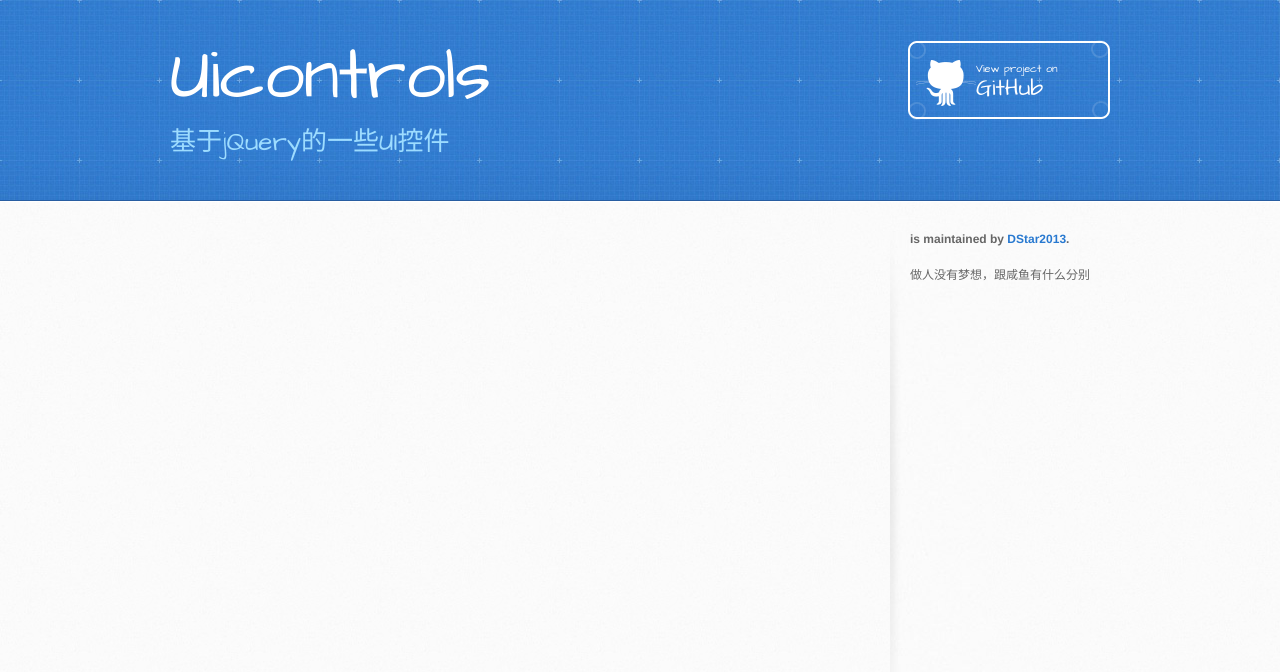
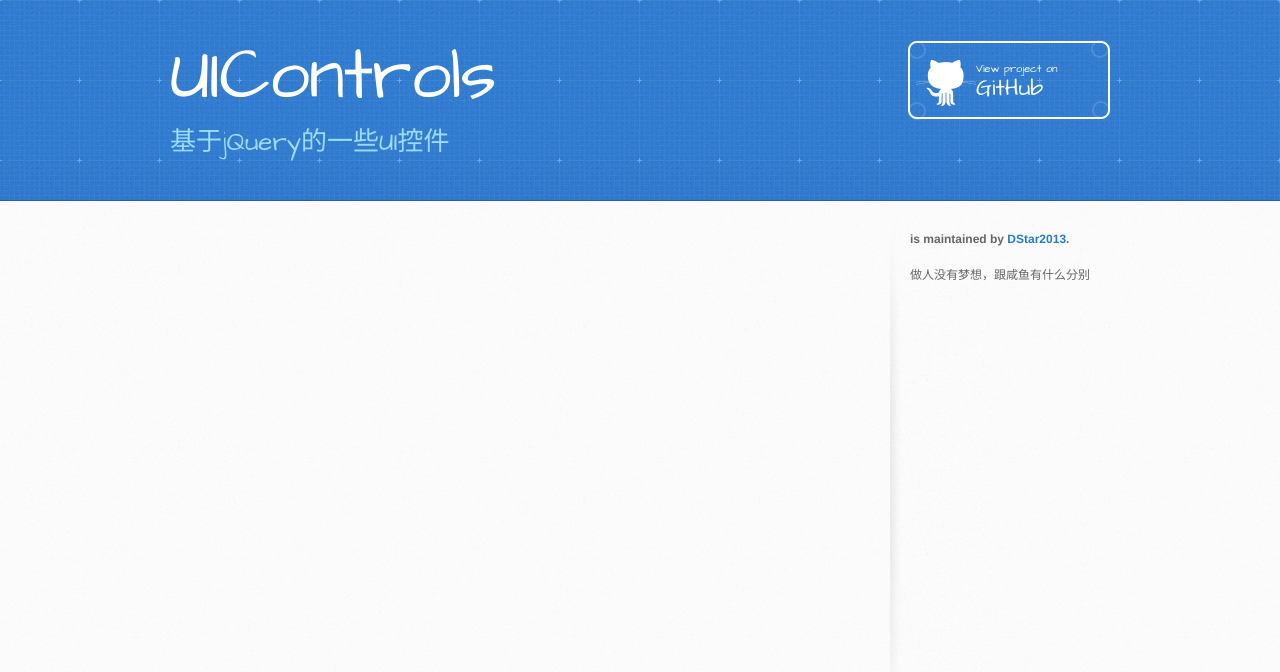
Before and after one commit to DStar2013/UIControls, a plain HTML site: page index.html in a window 1280 px wide. Drawn offline with Linux system fonts and the light colour scheme.

Commit message:
title 大小写

```diff
--- a/index.html
+++ b/index.html
@@ -12,13 +12,13 @@
     <script src="//html5shiv.googlecode.com/svn/trunk/html5.js"></script>
     <![endif]-->
 
-    <title>Uicontrols by DStar2013</title>
+    <title>UIControls by DStar2013</title>
   </head>
 
   <body>
     <header>
       <div class="inner">
-        <h1>Uicontrols</h1>
+        <h1>UIControls</h1>
         <h2>基于jQuery的一些UI控件</h2>
         <a href="https://github.com/DStar2013/UIControls" class="button"><small>View project on</small> GitHub</a>
       </div>
```
